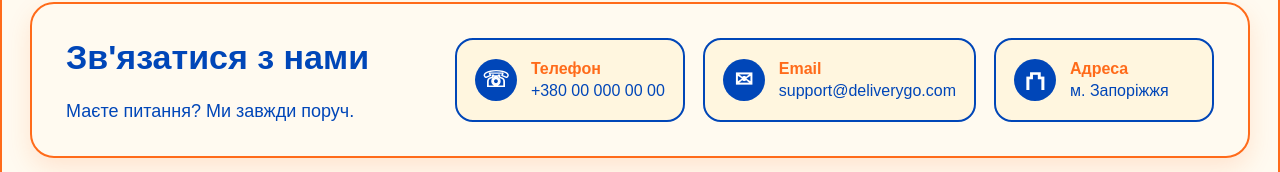
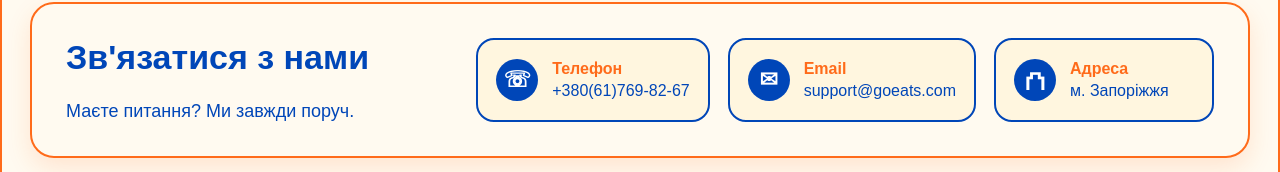
Before and after one commit to csokuraso/GoEat, a React (Create React App) app in the folder client/: page / in a window 1280 px wide. Shown: the part 1177-1349 px from the top of the page. Built offline with nearby package versions, Linux system fonts and the light colour scheme; no server answers.

Commit message:
change Telefonnumer

```diff
--- a/client/src/pages/Home.js
+++ b/client/src/pages/Home.js
@@ -105,7 +105,7 @@ function Home() {
         <span>☏</span>
         <div>
           <strong>Телефон</strong>
-          <p>+380 00 000 00 00</p>
+          <p>+380(61)769-82-67</p>
         </div>
       </div>
 
@@ -113,7 +113,7 @@ function Home() {
         <span>✉</span>
         <div>
           <strong>Email</strong>
-          <p>support@deliverygo.com</p>
+          <p>support@goeats.com</p>
         </div>
       </div>
 
```
